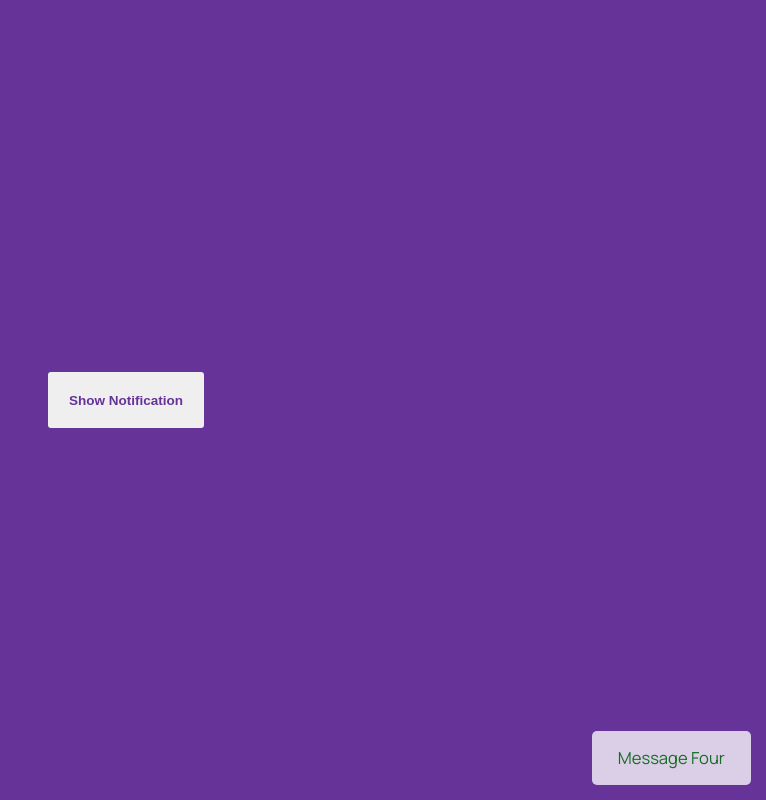
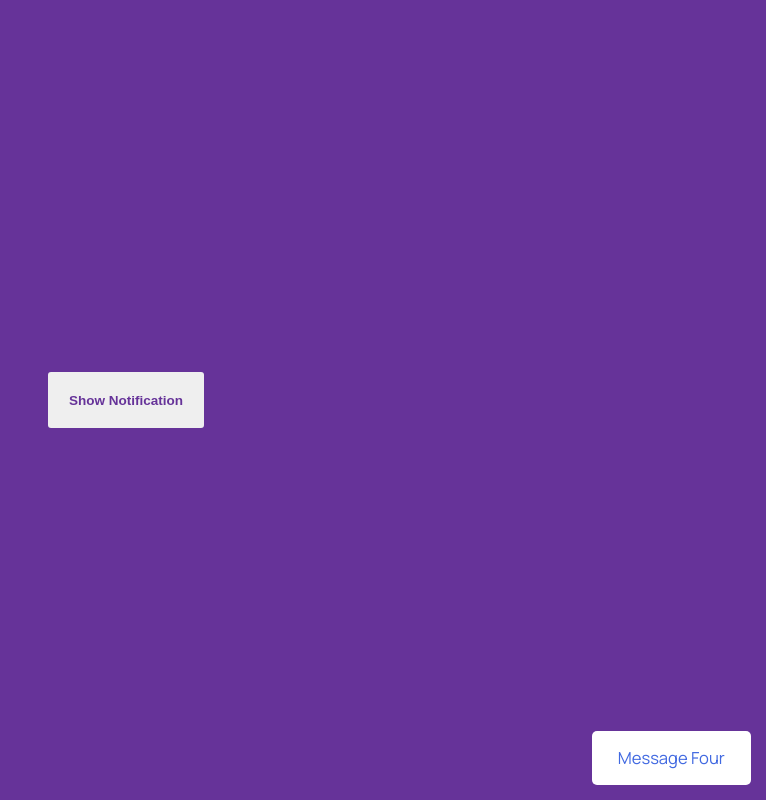
Before and after one commit to benxene/7days-50projects, a Next.js app: page /toast-notification in a window 1280 px wide. Both pictures are taken after a click on the button "Show Notification". Shown: the whole page, without its empty margins (514-1280 px from the left). Built offline with nearby package versions, Linux system fonts and the light colour scheme.

Commit message:
flex direction changed

```diff
--- a/src/pages/toast-notification.tsx
+++ b/src/pages/toast-notification.tsx
@@ -33,7 +33,7 @@ export default function ToastNotification() {
         <Toasts>
           {clicks.map((click, index) => {
             return (
-              <Toast key={index} type={types[index]}>
+              <Toast key={index} type={types[click]}>
                 {messages[click]}
               </Toast>
             );
@@ -80,7 +80,7 @@ const Toasts = styled.div`
   bottom: 10px;
   right: 10px;
   display: flex;
-  flex-direction: column-reverse;
+  flex-direction: column;
 `;
 
 const toastAnimation = keyframes`
@@ -116,5 +116,5 @@ const Toast = styled.div<{ type: string }>`
       ? 'red'
       : 'royalblue'};
 
-  animation: ${toastAnimation} 3s ease-in-out;
+  /* animation: ${toastAnimation} 3s ease-in-out; */
 `;
```
